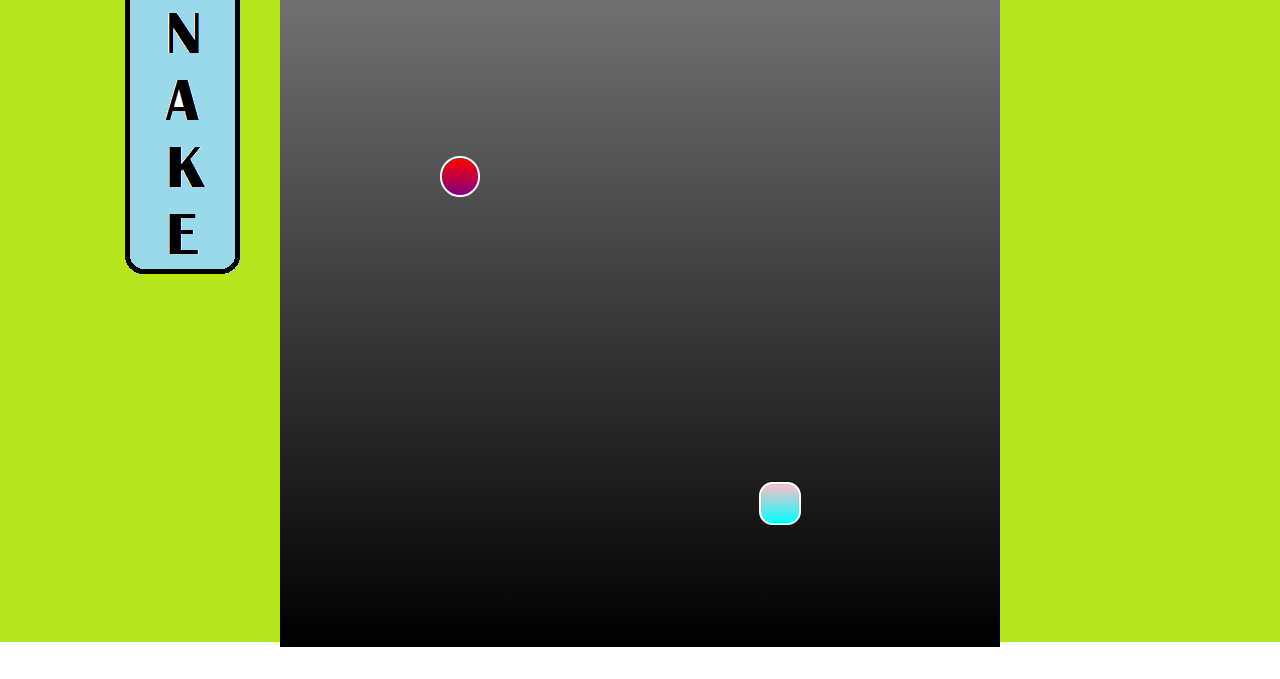
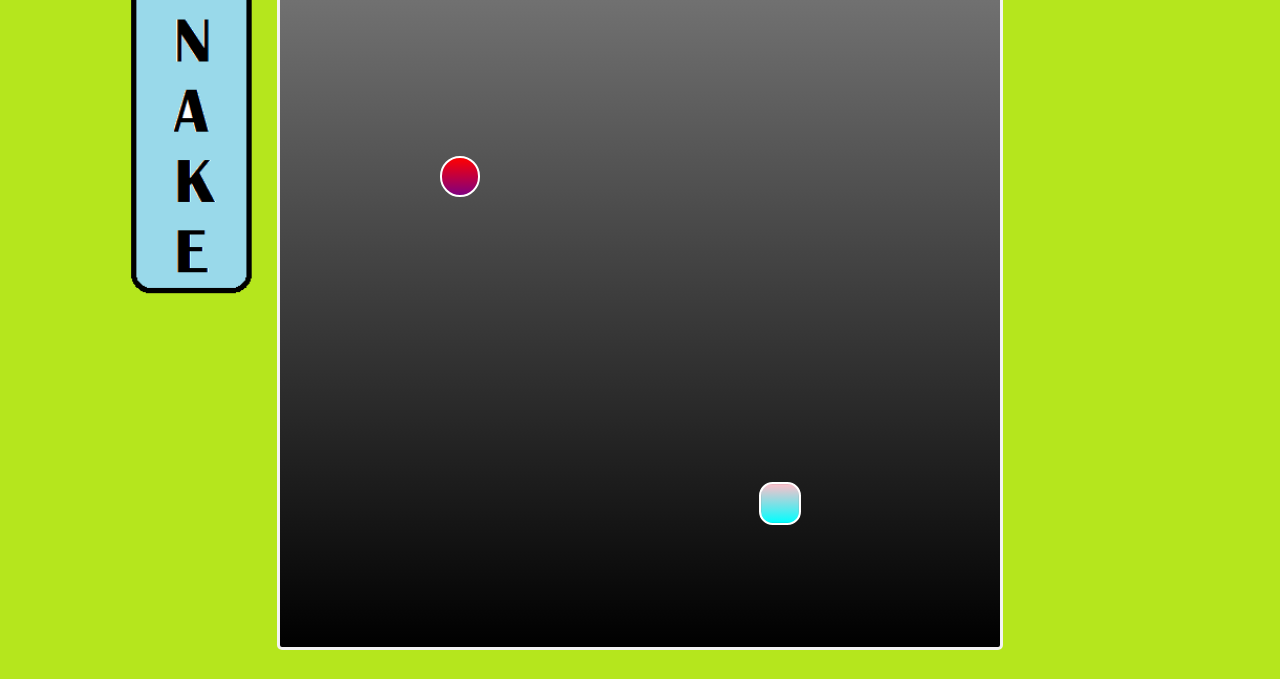
Before and after one commit to gaurav147-star/Snake-Blast, a plain HTML site: page index.html in a window 1280 px wide. Shown: the part 121-800 px from the top of the page. Drawn offline with Linux system fonts and the light colour scheme.

Commit message:
bg and border added

```diff
--- a/css/style.css
+++ b/css/style.css
@@ -5,9 +5,9 @@
 }
 
 .body{
-    background: url(../img/BG.png);
+    background: url(../img/bg.png);
     min-height: 100vh;
-
+    background-size: cover;
     background-repeat: no-repeat;
     display: flex;
     justify-content: center;
@@ -34,8 +34,8 @@
     background: linear-gradient(grey ,black );
     width: 90vmin;
     height: 92vmin;
-    border: 3px solid black;
-    border: 2px;
+    border: 3px solid rgb(243, 243, 243);
+    border-radius: 5px;
     display: grid;
     grid-template-columns: repeat(18,1fr);
     grid-template-rows: repeat(18,1fr);
```
Also changed, not shown: 1 other file.
